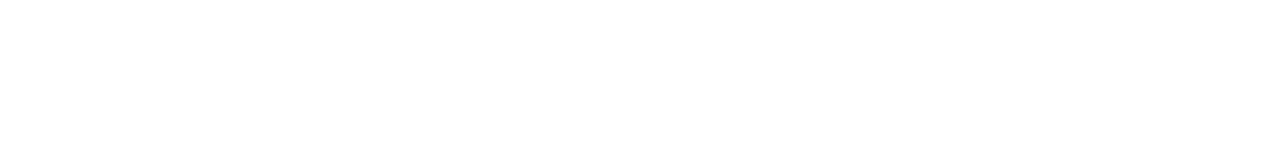
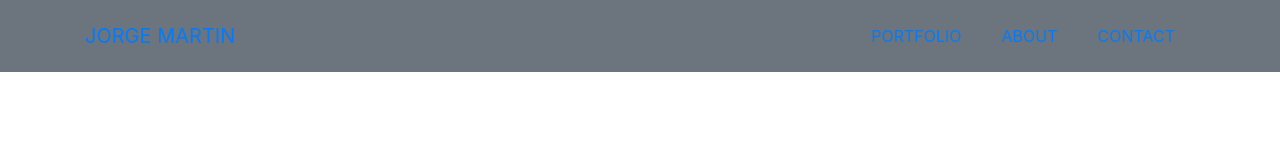
Before and after one commit to Jorgem4/Jorge-M-Portfolio, a plain HTML site: page index.html in a window 1280 px wide. Drawn offline with nearby package versions, Linux system fonts and the light colour scheme.

Commit message:
Update index.html
added navbar

```diff
--- a/index.html
+++ b/index.html
@@ -2,20 +2,36 @@
 <html lang="en" dir="ltr">
   <head>
     <meta charset="utf-8">
+    <link rel="stylesheet" type="text/css" href="bootstrap/css/bootstrap.css">
     <link rel="stylesheet" type="text/css" href="css/style.css">
     <title>Jorge Martin Porfolio</title>
   </head>
   <body>
-    <!--Top Section-->
-    <section id="intro">
 
-    </section>
-    <!--Middle Section-->
+    <!-- Navigation-->
+    <nav class="navbar navbar-expand-lg bg-secondary text-uppercase fixed-top" id="mainNav">
+        <div class="container">
+            <a class="navbar-brand js-scroll-trigger" href="#page-top">Jorge Martin</a>
+            <button class="navbar-toggler navbar-toggler-right text-uppercase font-weight-bold bg-primary text-white rounded" type="button" data-toggle="collapse" data-target="#navbarResponsive" aria-controls="navbarResponsive" aria-expanded="false" aria-label="Toggle navigation">
+                Menu
+                <i class="fas fa-bars"></i>
+            </button>
+            <div class="collapse navbar-collapse" id="navbarResponsive">
+                <ul class="navbar-nav ml-auto">
+                    <li class="nav-item mx-0 mx-lg-1"><a class="nav-link py-3 px-0 px-lg-3 rounded js-scroll-trigger" href="#portfolio">Portfolio</a></li>
+                    <li class="nav-item mx-0 mx-lg-1"><a class="nav-link py-3 px-0 px-lg-3 rounded js-scroll-trigger" href="#about">About</a></li>
+                    <li class="nav-item mx-0 mx-lg-1"><a class="nav-link py-3 px-0 px-lg-3 rounded js-scroll-trigger" href="#contact">Contact</a></li>
+                </ul>
+            </div>
+        </div>
+    </nav>
+
+    <!--Porfolio Section-->
     <section id="portfolio">
 
     </section>
-    <!--Bottom Section-->
-    <section id="contact">
+    <!--About Section-->
+    <section id="about">
 
     </section>
 
```
